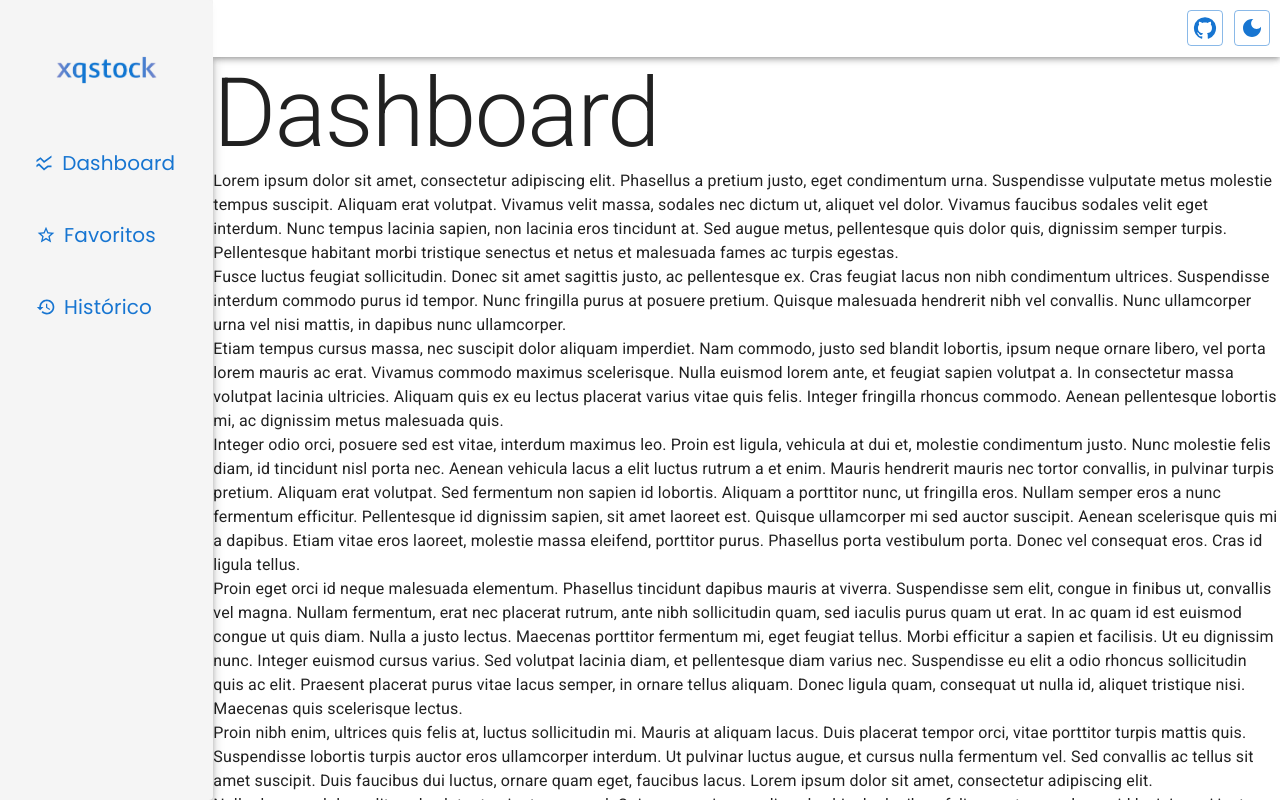
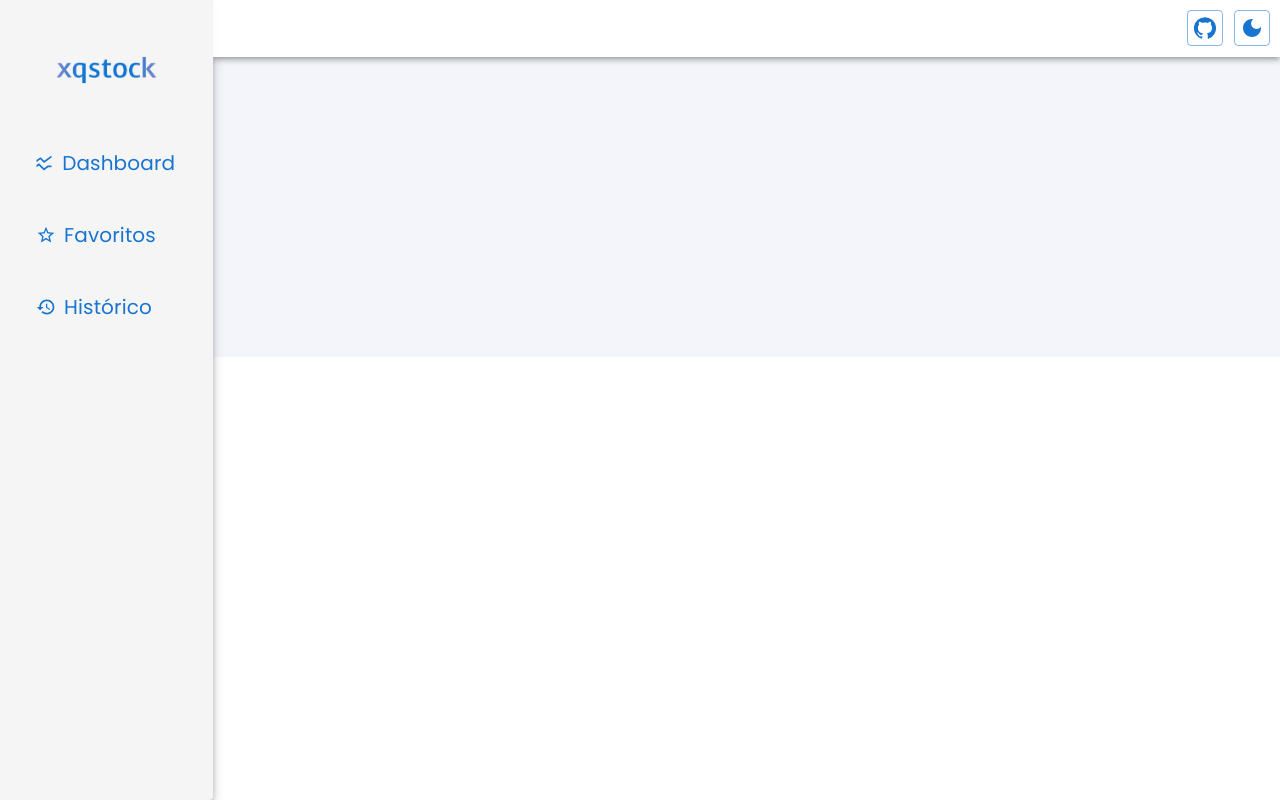
Before and after one commit to gabrielrangel/xqstock-app, a React (Create React App) app: page / in a window 1280 px wide. Built offline with nearby package versions, Linux system fonts and the light colour scheme.

Commit message:
feat(11-criar-layout-do-dashboard): adicionada box dos filtros

```diff
--- /dev/null
+++ b/src/Components/Dashboard/FilterGroup/index.tsx
@@ -0,0 +1,9 @@
+import { BoxProps } from "@mui/system";
+import { FunctionComponent } from "react";
+import StyledBox from "./styles";
+
+export const DashboardFilterGroup: FunctionComponent<BoxProps> = () => (
+  <StyledBox />
+);
+
+export default DashboardFilterGroup;
--- /dev/null
+++ b/src/Components/Dashboard/FilterGroup/styles.ts
@@ -0,0 +1,8 @@
+import Box, { BoxProps } from "@mui/material/Box";
+import { styled } from "@mui/system";
+
+export default styled(Box)<BoxProps>`
+  background-color: ${({ theme }) => theme.palette.secondary.main}15;
+  content: "";
+  min-height: 300px;
+`;
--- a/src/Templates/Dashboard.tsx
+++ b/src/Templates/Dashboard.tsx
@@ -1,125 +1,11 @@
-import Typography from "@mui/material/Typography/Typography";
+import Box, { BoxProps } from "@mui/material/Box";
 import { FunctionComponent } from "react";
+import DashboardFilterGroup from "src/Components/Dashboard/FilterGroup";
 
 export const Dashboard: FunctionComponent = () => (
-  <>
-    <Typography variant="h1" component="h1">
-      Dashboard
-    </Typography>
-
-    <Typography>
-      Lorem ipsum dolor sit amet, consectetur adipiscing elit. Phasellus a
-      pretium justo, eget condimentum urna. Suspendisse vulputate metus molestie
-      tempus suscipit. Aliquam erat volutpat. Vivamus velit massa, sodales nec
-      dictum ut, aliquet vel dolor. Vivamus faucibus sodales velit eget
-      interdum. Nunc tempus lacinia sapien, non lacinia eros tincidunt at. Sed
-      augue metus, pellentesque quis dolor quis, dignissim semper turpis.
-      Pellentesque habitant morbi tristique senectus et netus et malesuada fames
-      ac turpis egestas.
-    </Typography>
-
-    <Typography>
-      Fusce luctus feugiat sollicitudin. Donec sit amet sagittis justo, ac
-      pellentesque ex. Cras feugiat lacus non nibh condimentum ultrices.
-      Suspendisse interdum commodo purus id tempor. Nunc fringilla purus at
-      posuere pretium. Quisque malesuada hendrerit nibh vel convallis. Nunc
-      ullamcorper urna vel nisi mattis, in dapibus nunc ullamcorper.
-    </Typography>
-
-    <Typography>
-      Etiam tempus cursus massa, nec suscipit dolor aliquam imperdiet. Nam
-      commodo, justo sed blandit lobortis, ipsum neque ornare libero, vel porta
-      lorem mauris ac erat. Vivamus commodo maximus scelerisque. Nulla euismod
-      lorem ante, et feugiat sapien volutpat a. In consectetur massa volutpat
-      lacinia ultricies. Aliquam quis ex eu lectus placerat varius vitae quis
-      felis. Integer fringilla rhoncus commodo. Aenean pellentesque lobortis mi,
-      ac dignissim metus malesuada quis.
-    </Typography>
-
-    <Typography>
-      Integer odio orci, posuere sed est vitae, interdum maximus leo. Proin est
-      ligula, vehicula at dui et, molestie condimentum justo. Nunc molestie
-      felis diam, id tincidunt nisl porta nec. Aenean vehicula lacus a elit
-      luctus rutrum a et enim. Mauris hendrerit mauris nec tortor convallis, in
-      pulvinar turpis pretium. Aliquam erat volutpat. Sed fermentum non sapien
-      id lobortis. Aliquam a porttitor nunc, ut fringilla eros. Nullam semper
-      eros a nunc fermentum efficitur. Pellentesque id dignissim sapien, sit
-      amet laoreet est. Quisque ullamcorper mi sed auctor suscipit. Aenean
-      scelerisque quis mi a dapibus. Etiam vitae eros laoreet, molestie massa
-      eleifend, porttitor purus. Phasellus porta vestibulum porta. Donec vel
-      consequat eros. Cras id ligula tellus.
-    </Typography>
-
-    <Typography>
-      Proin eget orci id neque malesuada elementum. Phasellus tincidunt dapibus
-      mauris at viverra. Suspendisse sem elit, congue in finibus ut, convallis
-      vel magna. Nullam fermentum, erat nec placerat rutrum, ante nibh
-      sollicitudin quam, sed iaculis purus quam ut erat. In ac quam id est
-      euismod congue ut quis diam. Nulla a justo lectus. Maecenas porttitor
-      fermentum mi, eget feugiat tellus. Morbi efficitur a sapien et facilisis.
-      Ut eu dignissim nunc. Integer euismod cursus varius. Sed volutpat lacinia
-      diam, et pellentesque diam varius nec. Suspendisse eu elit a odio rhoncus
-      sollicitudin quis ac elit. Praesent placerat purus vitae lacus semper, in
-      ornare tellus aliquam. Donec ligula quam, consequat ut nulla id, aliquet
-      tristique nisi. Maecenas quis scelerisque lectus.
-    </Typography>
-
-    <Typography>
-      Proin nibh enim, ultrices quis felis at, luctus sollicitudin mi. Mauris at
-      aliquam lacus. Duis placerat tempor orci, vitae porttitor turpis mattis
-      quis. Suspendisse lobortis turpis auctor eros ullamcorper interdum. Ut
-      pulvinar luctus augue, et cursus nulla fermentum vel. Sed convallis ac
-      tellus sit amet suscipit. Duis faucibus dui luctus, ornare quam eget,
-      faucibus lacus. Lorem ipsum dolor sit amet, consectetur adipiscing elit.
-    </Typography>
-
-    <Typography>
-      Nulla rhoncus dolor velit, sed volutpat enim tempus vel. Quisque maximus,
-      odio vel vehicula dapibus, felis sem tempor lacus, id lacinia orci justo
-      eu ligula. Nam volutpat tortor ante. Aliquam ultricies, magna non gravida
-      accumsan, diam orci malesuada neque, at malesuada elit massa eu turpis.
-      Fusce euismod arcu sed eros tincidunt sagittis. Aenean quis felis sapien.
-      Integer facilisis molestie eros eu feugiat. Maecenas eu condimentum ex.
-      Sed faucibus nisl sit amet sapien pulvinar fermentum. Donec lorem erat,
-      cursus non ultricies id, pretium et ligula.
-    </Typography>
-
-    <Typography>
-      Nulla pulvinar ullamcorper diam, in semper magna viverra vel. In non arcu
-      neque. Integer nec commodo nisi. Praesent vehicula, leo sit amet congue
-      fringilla, tellus quam vehicula ligula, sollicitudin consectetur purus
-      sapien at nulla. Duis nec tellus id eros scelerisque eleifend. Morbi sit
-      amet ligula tincidunt, consectetur neque in, vehicula risus. Donec ac
-      tortor odio. Fusce feugiat venenatis neque at laoreet. Fusce quis rhoncus
-      tortor.
-    </Typography>
-
-    <Typography>
-      Aenean gravida laoreet malesuada. Curabitur magna lorem, dictum ut viverra
-      sed, suscipit et mauris. Nullam elit ipsum, euismod eu diam eu, pulvinar
-      vestibulum ligula. Pellentesque eget ex eget augue pulvinar hendrerit ac a
-      risus. Fusce eu erat posuere, faucibus mauris ac, sodales augue. Vivamus
-      ac ornare ex. Nam volutpat dolor in semper lobortis. Maecenas eget tempus
-      justo. Integer semper erat et consectetur rutrum. Duis nisi ex, finibus et
-      nisl vitae, dictum molestie ante. Vivamus sit amet volutpat velit.
-      Maecenas facilisis vestibulum commodo. Pellentesque pretium cursus mi.
-      Cras imperdiet sed est sed mattis. Etiam suscipit sem in malesuada auctor.
-    </Typography>
-
-    <Typography>
-      In blandit ut mauris non venenatis. Praesent nec luctus velit. Donec
-      placerat luctus eleifend. Donec non mi sapien. Phasellus dignissim dolor
-      eu turpis vehicula, mollis consectetur neque aliquet. Morbi bibendum
-      varius dapibus. Cras imperdiet neque quis bibendum venenatis. Phasellus
-      sed accumsan nisi. Ut imperdiet interdum justo ut fringilla. Aenean
-      dapibus neque sit amet volutpat porttitor. Pellentesque habitant morbi
-      tristique senectus et netus et malesuada fames ac turpis egestas. Ut et
-      vehicula ante. Duis id lacus ut justo rutrum luctus a convallis ipsum.
-      Curabitur aliquet velit et consectetur gravida. Cras a luctus dolor, et
-      blandit mauris. Maecenas iaculis erat id mi lacinia, quis luctus ex
-      bibendum.
-    </Typography>
-  </>
+  <Box>
+    <DashboardFilterGroup />
+  </Box>
 );
 
 export default Dashboard;
```
